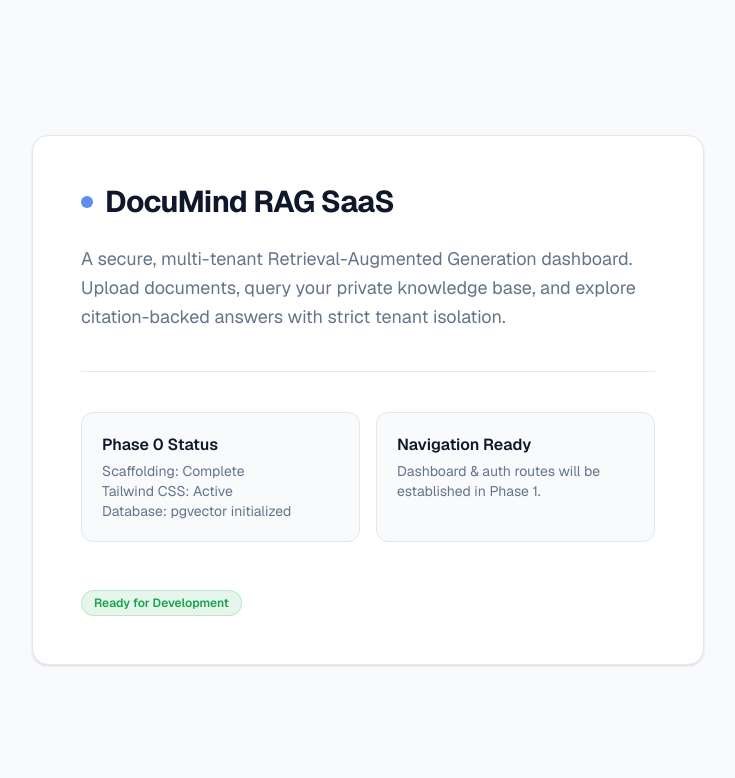
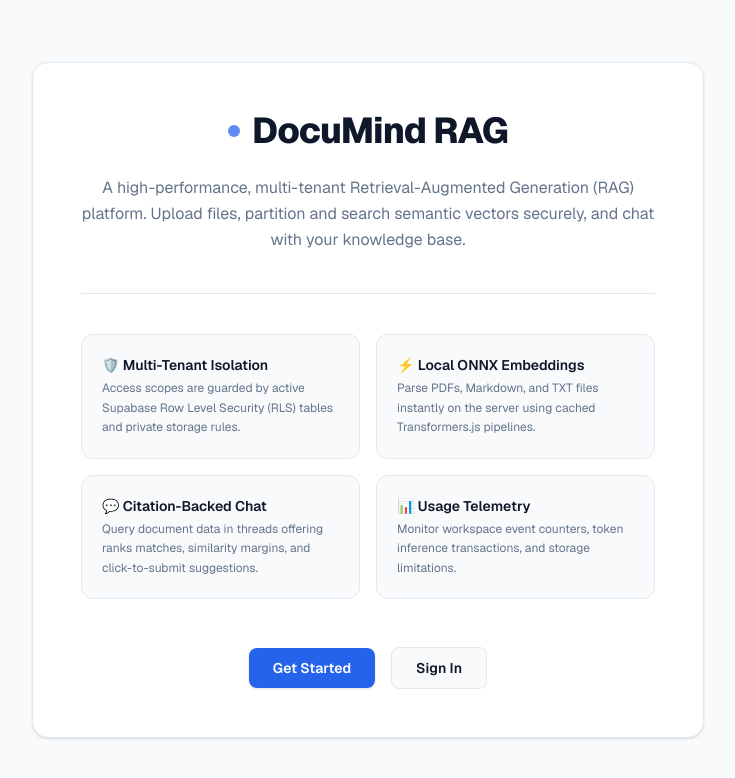
Before and after one commit to madalapranavsai/RAG1, a Next.js app: page / in a window 1280 px wide. Shown: the top 778 px of the page, without its empty margins (272-1007 px from the left). Built offline with nearby package versions, Linux system fonts and the light colour scheme.

Commit message:
chore: update root landing page with login/signup CTAs and feature highlights

```diff
--- a/src/app/page.tsx
+++ b/src/app/page.tsx
@@ -2,46 +2,78 @@
 
 export default function Home() {
   return (
-    <div className="flex min-h-screen flex-col items-center justify-center bg-background p-6 text-foreground font-sans">
-      <main className="w-full max-w-2xl rounded-2xl bg-surface border border-border-custom p-8 shadow-sm transition-all md:p-12">
-        <div className="flex flex-col gap-6 text-center md:text-left">
-          <div className="flex items-center justify-center md:justify-start gap-3">
+    <div className="flex min-h-screen flex-col items-center justify-center bg-background p-6 text-foreground font-sans relative overflow-hidden">
+      {/* Background visual gradients */}
+      <div className="absolute top-0 left-0 w-96 h-96 bg-primary/10 rounded-full blur-3xl -z-10 -translate-x-1/2 -translate-y-1/2" />
+      <div className="absolute bottom-0 right-0 w-96 h-96 bg-success/5 rounded-full blur-3xl -z-10 translate-x-1/2 translate-y-1/2" />
+
+      <main className="w-full max-w-2xl rounded-2xl bg-surface border border-border-custom p-8 shadow-sm transition-all md:p-12 relative">
+        <div className="flex flex-col gap-6 text-center">
+          <div className="flex items-center justify-center gap-3">
             <span className="flex h-3 w-3 rounded-full bg-primary animate-pulse" />
-            <h1 className="text-2xl font-bold tracking-tight text-foreground sm:text-3xl">
-              DocuMind RAG SaaS
+            <h1 className="text-3xl font-extrabold tracking-tight text-foreground sm:text-4xl">
+              DocuMind RAG
             </h1>
           </div>
 
-          <p className="text-lg leading-relaxed text-muted-text">
-            A secure, multi-tenant Retrieval-Augmented Generation dashboard. Upload documents, query your private knowledge base, and explore citation-backed answers with strict tenant isolation.
+          <p className="text-base leading-relaxed text-muted-text max-w-xl mx-auto">
+            A high-performance, multi-tenant Retrieval-Augmented Generation (RAG) platform. Upload files, partition and search semantic vectors securely, and chat with your knowledge base.
           </p>
 
           <div className="h-px bg-border-custom my-4" />
 
-          <div className="grid grid-cols-1 gap-4 sm:grid-cols-2">
-            <div className="rounded-xl border border-border-custom bg-background p-5 hover:border-primary transition-all">
-              <h3 className="font-semibold text-foreground">Phase 0 Status</h3>
-              <p className="mt-1 text-sm text-muted-text">
-                Scaffolding: Complete<br />
-                Tailwind CSS: Active<br />
-                Database: pgvector initialized
+          {/* Core features grid */}
+          <div className="grid grid-cols-1 gap-4 sm:grid-cols-2 text-left">
+            <div className="rounded-xl border border-border-custom bg-background p-5 hover:border-primary/50 transition-all">
+              <h3 className="font-semibold text-foreground text-sm flex items-center gap-2">
+                🛡️ Multi-Tenant Isolation
+              </h3>
+              <p className="mt-1 text-xs text-muted-text leading-relaxed">
+                Access scopes are guarded by active Supabase Row Level Security (RLS) tables and private storage rules.
               </p>
             </div>
 
-            <div className="rounded-xl border border-border-custom bg-background p-5 hover:border-primary transition-all">
-              <h3 className="font-semibold text-foreground">Navigation Ready</h3>
-              <p className="mt-1 text-sm text-muted-text">
-                Dashboard & auth routes will be established in Phase 1.
+            <div className="rounded-xl border border-border-custom bg-background p-5 hover:border-primary/50 transition-all">
+              <h3 className="font-semibold text-foreground text-sm flex items-center gap-2">
+                ⚡ Local ONNX Embeddings
+              </h3>
+              <p className="mt-1 text-xs text-muted-text leading-relaxed">
+                Parse PDFs, Markdown, and TXT files instantly on the server using cached Transformers.js pipelines.
+              </p>
+            </div>
+
+            <div className="rounded-xl border border-border-custom bg-background p-5 hover:border-primary/50 transition-all">
+              <h3 className="font-semibold text-foreground text-sm flex items-center gap-2">
+                💬 Citation-Backed Chat
+              </h3>
+              <p className="mt-1 text-xs text-muted-text leading-relaxed">
+                Query document data in threads offering ranks matches, similarity margins, and click-to-submit suggestions.
+              </p>
+            </div>
+
+            <div className="rounded-xl border border-border-custom bg-background p-5 hover:border-primary/50 transition-all">
+              <h3 className="font-semibold text-foreground text-sm flex items-center gap-2">
+                📊 Usage Telemetry
+              </h3>
+              <p className="mt-1 text-xs text-muted-text leading-relaxed">
+                Monitor workspace event counters, token inference transactions, and storage limitations.
               </p>
             </div>
           </div>
 
-          <div className="flex flex-col sm:flex-row items-center gap-4 mt-6">
-            <div className="text-center sm:text-left w-full sm:w-auto">
-              <span className="inline-flex items-center rounded-full bg-success/10 px-3 py-1 text-xs font-semibold text-success border border-success/20">
-                Ready for Development
-              </span>
-            </div>
+          <div className="flex flex-col sm:flex-row items-center justify-center gap-4 mt-6">
+            <Link
+              href="/signup"
+              className="w-full sm:w-auto inline-flex items-center justify-center rounded-lg bg-primary px-6 py-2.5 text-sm font-semibold text-white shadow-sm hover:opacity-90 transition-all cursor-pointer"
+            >
+              Get Started
+            </Link>
+            <Link
+              href="/login"
+              className="w-full sm:w-auto inline-flex items-center justify-center rounded-lg border border-border-custom bg-background px-6 py-2.5 text-sm font-semibold text-foreground hover:bg-zinc-50 transition-all cursor-pointer"
+            >
+              Sign In
+            </Link>
           </div>
         </div>
       </main>
```
